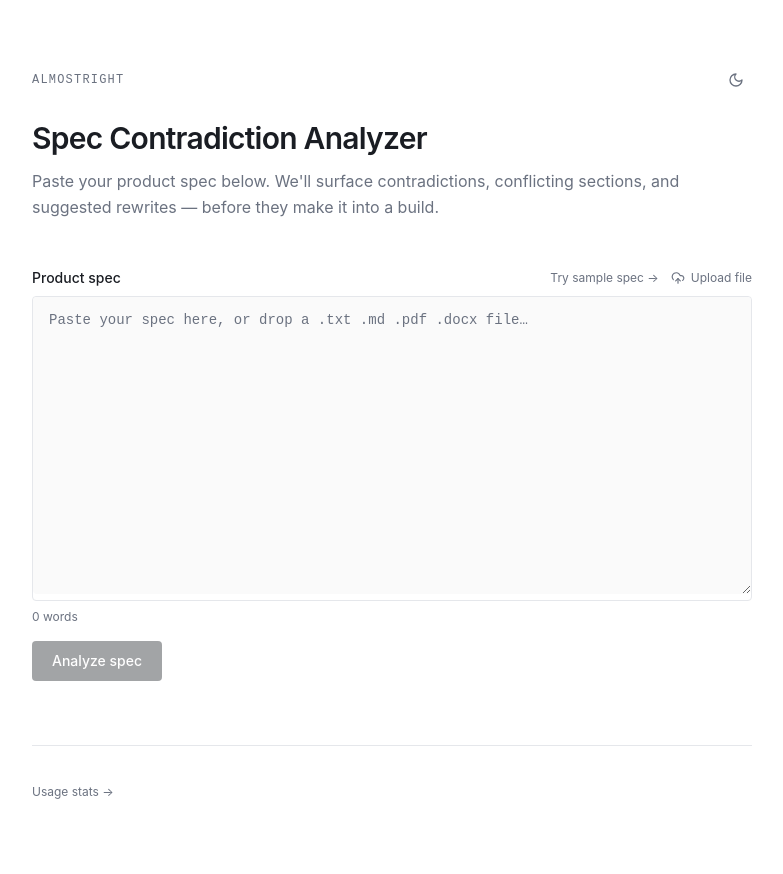
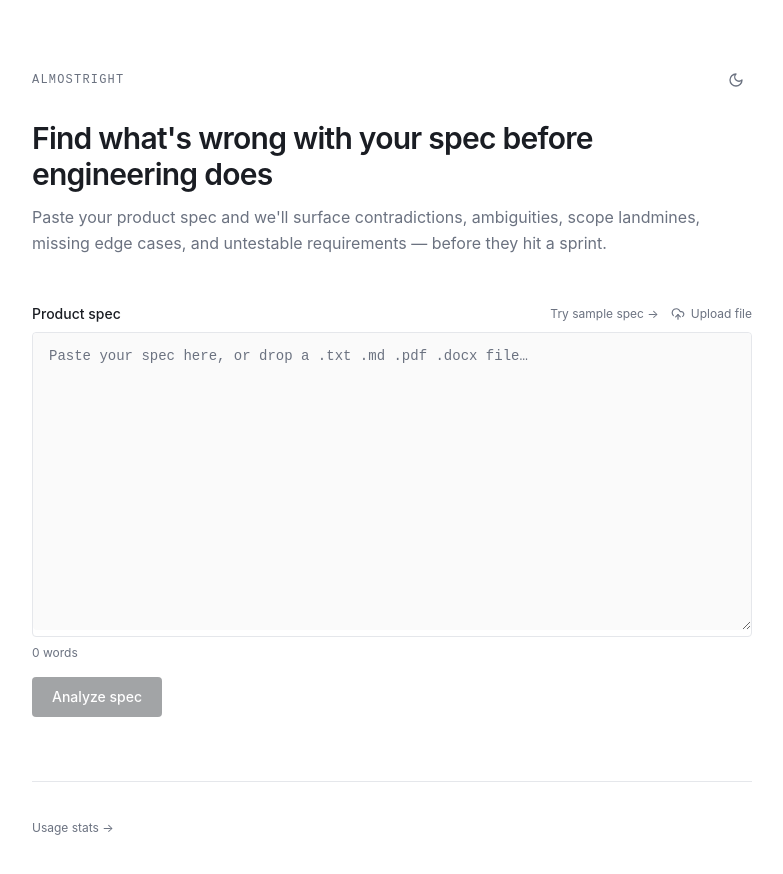
Before and after one commit to labamc/almostright, a Next.js app: page / in a window 1280 px wide. Shown: the top 874 px of the page, without its empty margins (248-1031 px from the left). Built offline with nearby package versions, Linux system fonts and the light colour scheme.

Commit message:
feat(copy): update headline and meta to reflect 6-type analysis (STORY-38)

```diff
--- a/app/layout.tsx
+++ b/app/layout.tsx
@@ -3,8 +3,8 @@ import "./globals.css"
 import { ThemeProvider } from "@/components/ThemeProvider"
 
 export const metadata: Metadata = {
-  title: "AlmostRight — Spec Contradiction Analyzer",
-  description: "Paste your product spec and catch AI-generated contradictions before they ship.",
+  title: "AlmostRight — Spec Quality Analyzer",
+  description: "Paste your product spec and catch contradictions, ambiguities, scope landmines, and missing edge cases before they hit a sprint.",
 }
 
 export default function RootLayout({ children }: { children: React.ReactNode }) {
--- a/app/page.tsx
+++ b/app/page.tsx
@@ -22,11 +22,11 @@ export default function Home() {
             <ThemeToggle />
           </div>
           <h1 className="text-3xl font-semibold tracking-tight text-foreground mb-3">
-            Spec Contradiction Analyzer
+            Find what&apos;s wrong with your spec before engineering does
           </h1>
           <p className="text-muted-foreground text-base leading-relaxed">
-            Paste your product spec below. We'll surface contradictions, conflicting sections,
-            and suggested rewrites — before they make it into a build.
+            Paste your product spec and we&apos;ll surface contradictions, ambiguities, scope landmines,
+            missing edge cases, and untestable requirements — before they hit a sprint.
           </p>
         </header>
 
```
